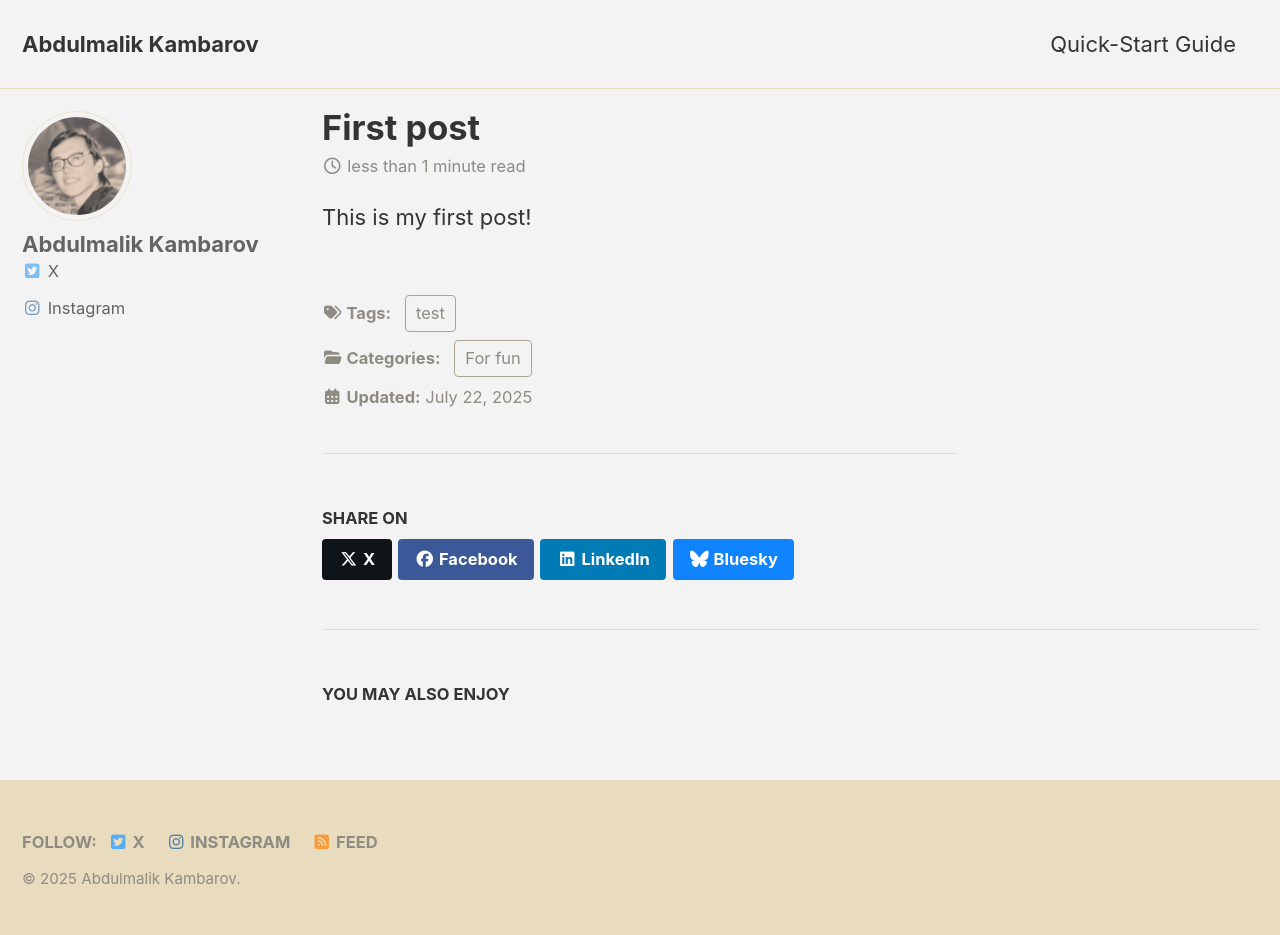
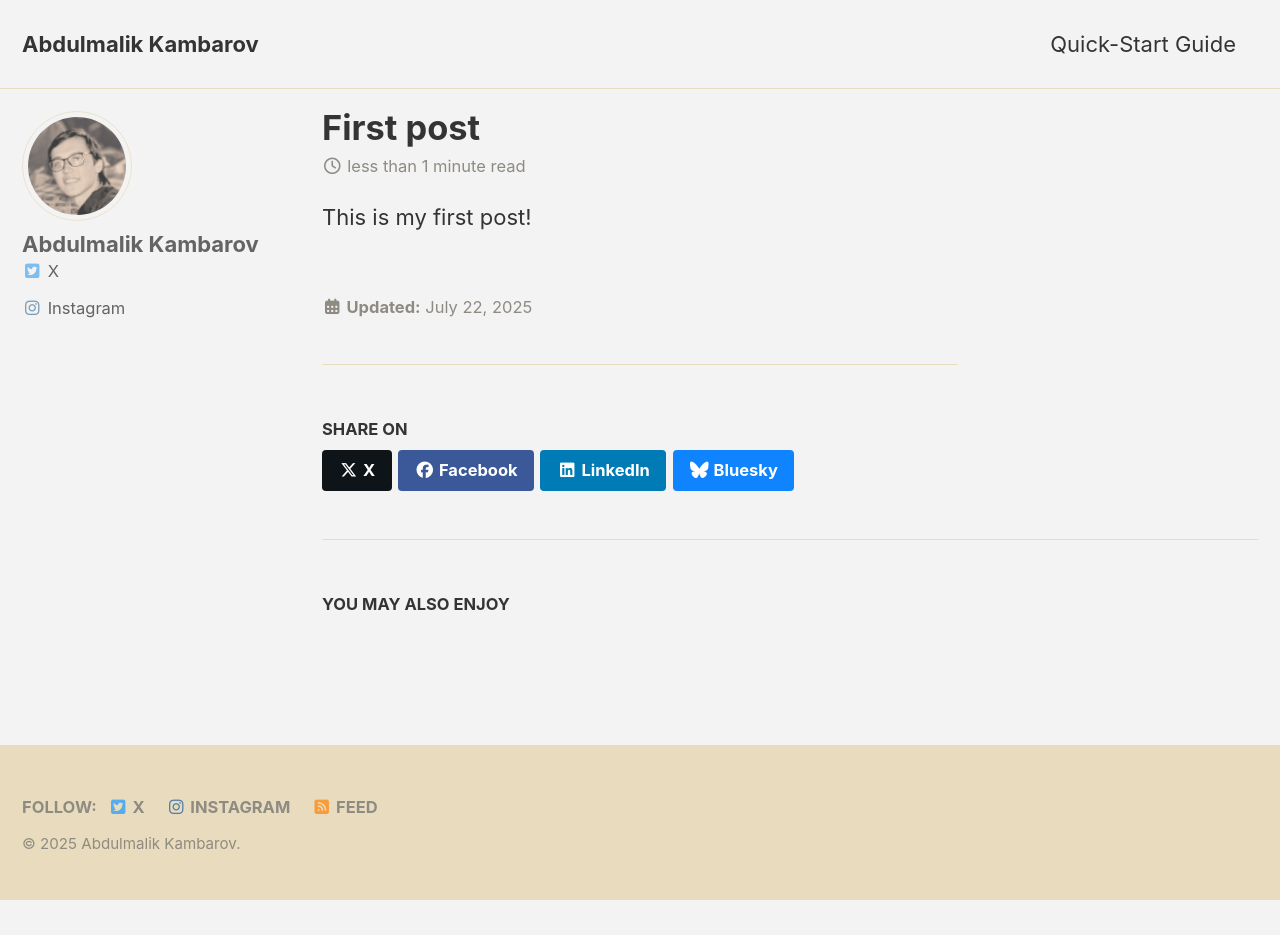
Before and after one commit to akambarov/akambarov.github.io, a Jekyll site: the page built from _posts/2025-07-22-my-first-post.md, in a window 1280 px wide. Built offline with Jekyll 4.4.1, drawn with Linux system fonts in a browser that asks for light colours; cached includes are drawn as plain includes; after the commit the page ends 900 px from its top, so only the background shows below that.

Commit message:
Update 2025-07-22-my-first-post.md

```diff
--- a/_posts/2025-07-22-my-first-post.md
+++ b/_posts/2025-07-22-my-first-post.md
@@ -1,9 +1,9 @@
 ---
 title: "First post"
 categories:
-  - For fun
+  -
 tags:
-  - test
+  -
 ---
 
 This is my first post!
```
